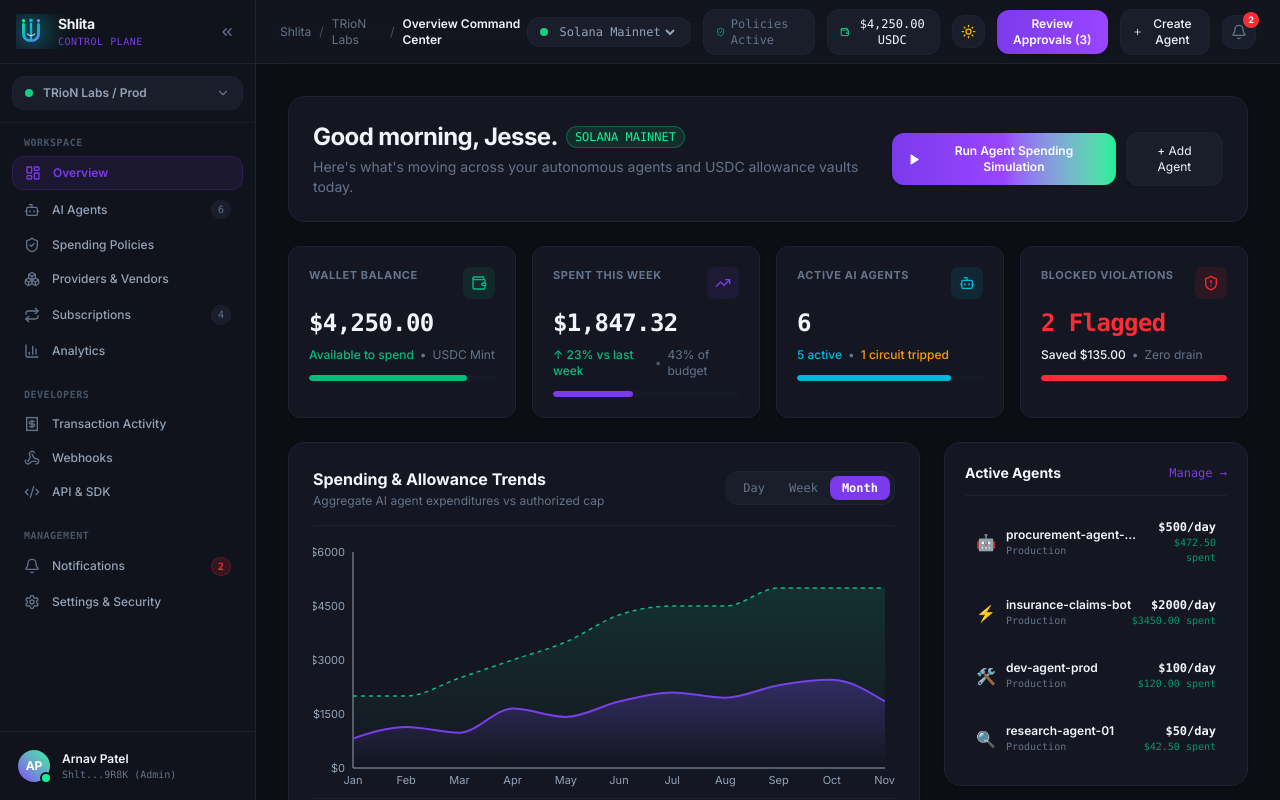
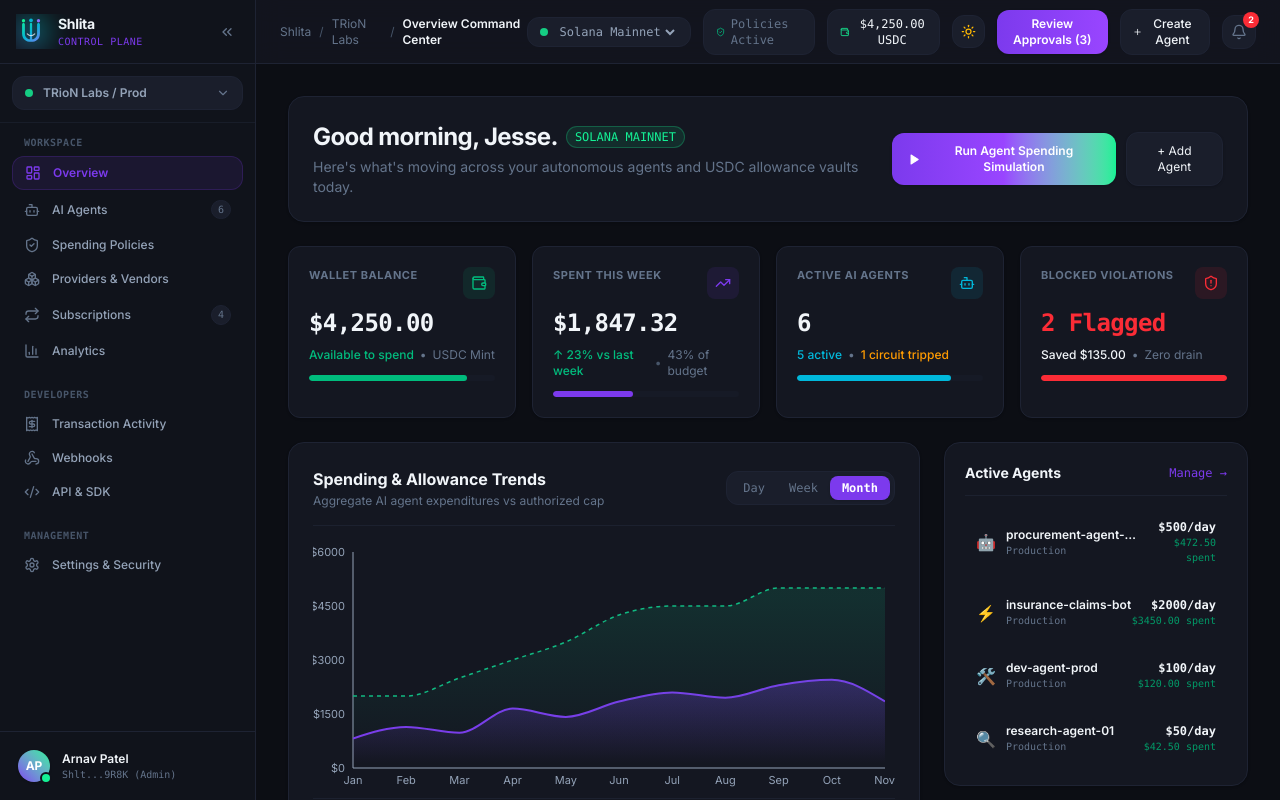
Before and after one commit to VIKAS-555/Shlita, a React (Vite) app: page / in a window 1280 px wide. Shown: the top 800 px of the page. Built offline with nearby package versions, Linux system fonts and the light colour scheme.

Commit message:
refactor(sidebar): remove redundant notifications item from sidebar navigation

```diff
--- a/src/components/layout/Sidebar.tsx
+++ b/src/components/layout/Sidebar.tsx
@@ -10,7 +10,6 @@ import {
   Receipt,
   Webhook,
   Code2,
-  Bell,
   Settings,
   ChevronDown,
   ChevronsLeft,
@@ -61,7 +60,6 @@ export const Sidebar: React.FC<SidebarProps> = ({
   ];
 
   const managementItems = [
-    { id: 'notifications', label: 'Notifications', icon: Bell, count: unreadCount },
     { id: 'settings', label: 'Settings & Security', icon: Settings },
   ];
 
```
